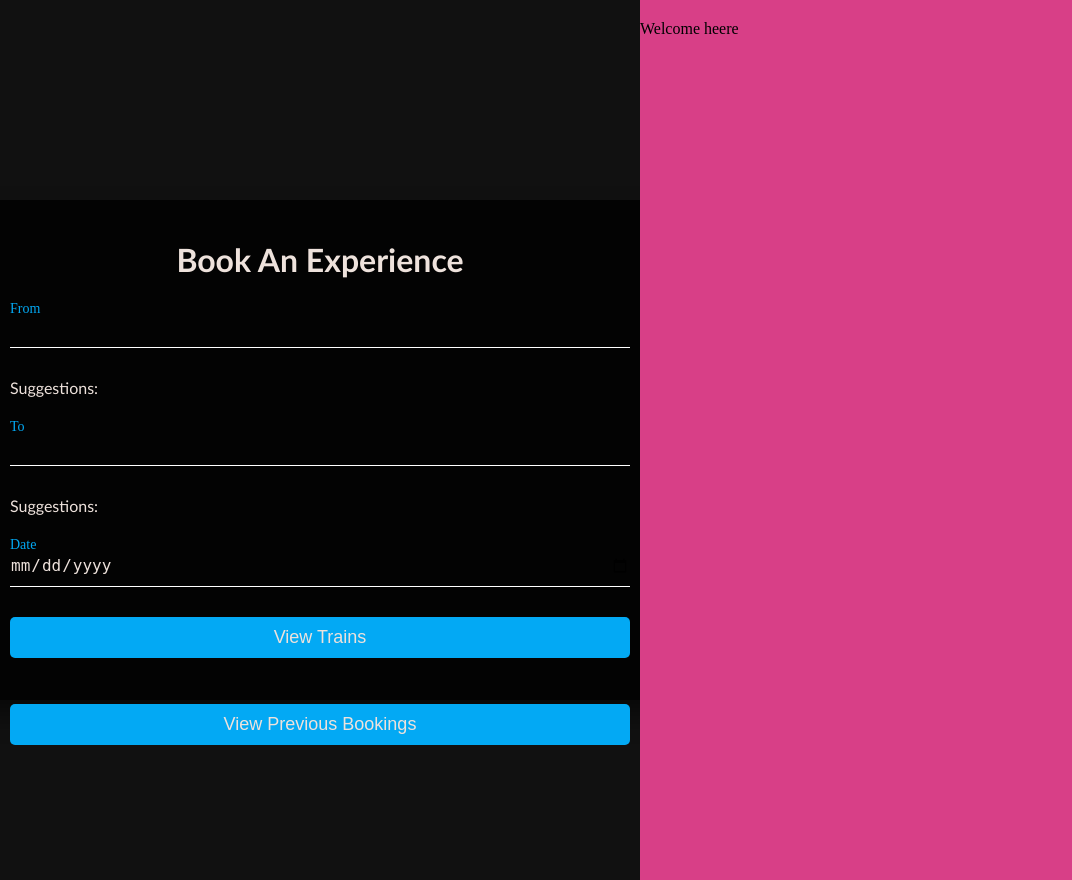
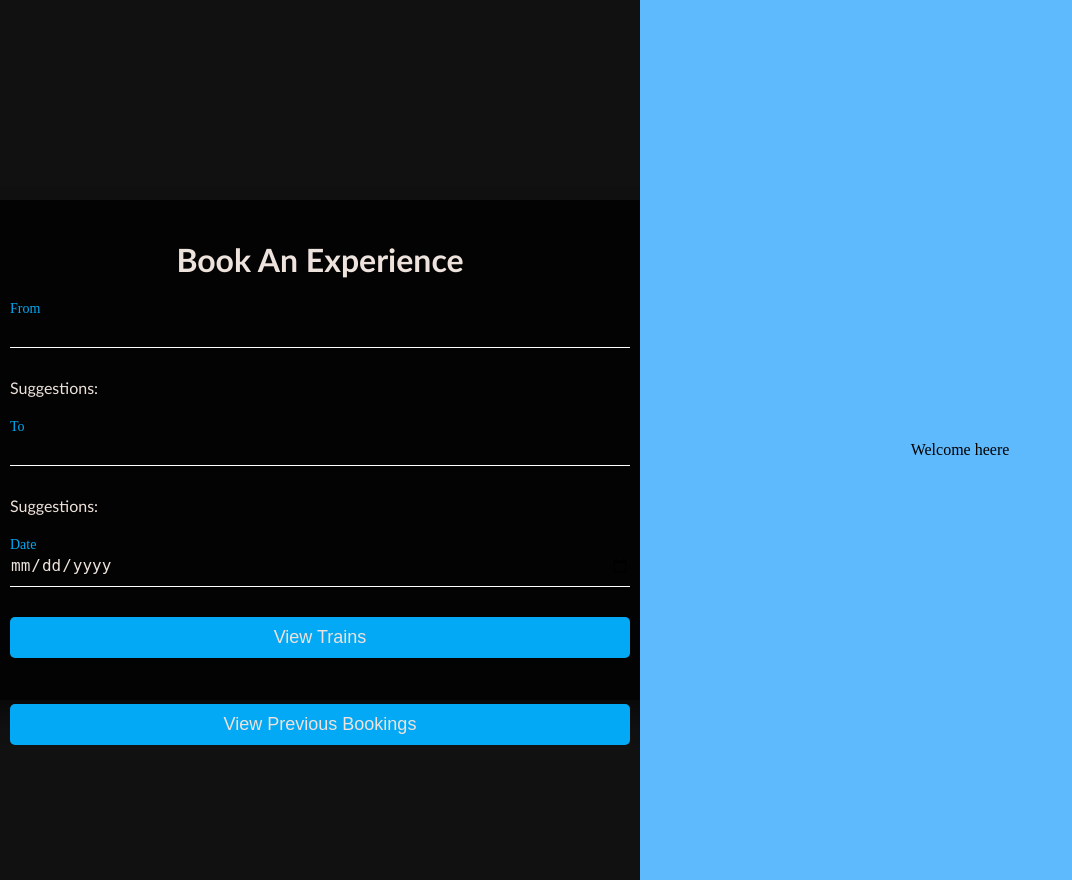
Before and after one commit to bhomik96/train, a PHP site: page /book.php in a window 1280 px wide. Shown: the whole page, without its empty margins (0-1072 px from the left). Run offline with PHP 8.4, Linux system fonts and the light colour scheme.

Commit message:
css to book tickets

```diff
--- a/css/book.css
+++ b/css/book.css
@@ -18,7 +18,7 @@
   /* Control the right side */
   .right {
     right: 0;
-    background-color:#d83f87;
+    background-color:rgba(27, 156, 252,0.7);
   }
 
   /* If you want the content centered horizontally and vertically */
@@ -30,11 +30,6 @@
     text-align: center;
   }
 
-  /* Style the image inside the centered container, if needed */
-  .centered img {
-    width: 150px;
-    border-radius: 50%;
-  }
 
 
 .box{
@@ -127,3 +122,10 @@
     width:100%;
     font-size:18px;
 }
+.centered1{
+
+  position: absolute;
+    top: 50%;
+    left: 50%;
+    transform: translate(-50%, -50%);
+  }
```
